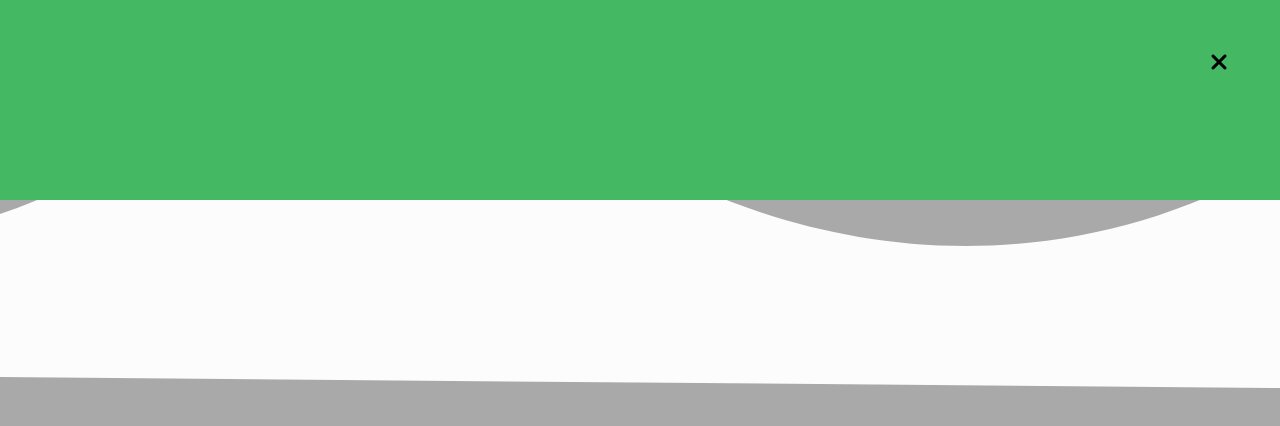
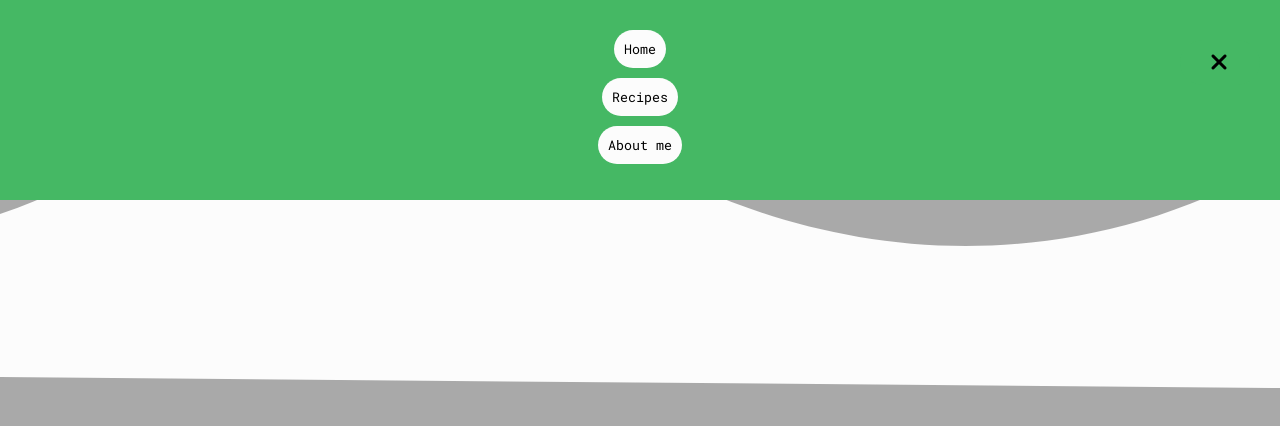
Before and after one commit to CeceStar/recipes-webpage, a React (Create React App) app: page / in a window 1280 px wide. Shown: the top 426 px of the page. Built offline with nearby package versions, Linux system fonts and the light colour scheme.

Commit message:
Animation done, need to be activated on click

```diff
--- a/src/assets/styles/components/_header.scss
+++ b/src/assets/styles/components/_header.scss
@@ -77,14 +77,14 @@
   top: 0px;
   left: 50%;
   transform: translate(-50%, 0);
-  -webkit-animation: fadeIn 1s 1; /* Safari 4+ */
-  -moz-animation: fadeIn 1s 1; /* Fx 5+ */
-  -o-animation: fadeIn 1s 1; /* Opera 12+ */
-  animation: fadeIn 1s 1;
+  -webkit-animation: fadeIn 1s linear 1s 1; /* Safari 4+ */
+  -moz-animation: fadeIn 1s linear 1s 1; /* Fx 5+ */
+  -o-animation: fadeIn 1s linear 1s 1; /* Opera 12+ */
+  animation: fadeIn 1s linear 1s 1;
+  animation-fill-mode: forwards;
   height: 200px;
-  visibility: hidden;
-  background-color: none;
   padding: 20px;
+  opacity: 0;
   z-index: 1;
   ul {
     list-style-type: none;
--- a/src/assets/styles/styles.css
+++ b/src/assets/styles/styles.css
@@ -32,15 +32,19 @@
 
 @-webkit-keyframes fadeIn {
   0% {
+    opacity: 0;
   }
   100% {
+    opacity: 1;
   }
 }
 
 @keyframes fadeIn {
   0% {
+    opacity: 0;
   }
   100% {
+    opacity: 1;
   }
 }
 
@@ -174,15 +178,16 @@ button {
   left: 50%;
   -webkit-transform: translate(-50%, 0);
           transform: translate(-50%, 0);
-  -webkit-animation: fadeIn 1s 1;
+  -webkit-animation: fadeIn 1s linear 1s 1;
   /* Safari 4+ */
   /* Fx 5+ */
   /* Opera 12+ */
-  animation: fadeIn 1s 1;
+  animation: fadeIn 1s linear 1s 1;
+  -webkit-animation-fill-mode: forwards;
+          animation-fill-mode: forwards;
   height: 200px;
-  visibility: hidden;
-  background-color: none;
   padding: 20px;
+  opacity: 0;
   z-index: 1;
 }
 
```
Also changed, not shown: src/assets/styles/base/_animations.scss (+6 -7 lines), 1 other file (tests, documents, lock files or other folders).
